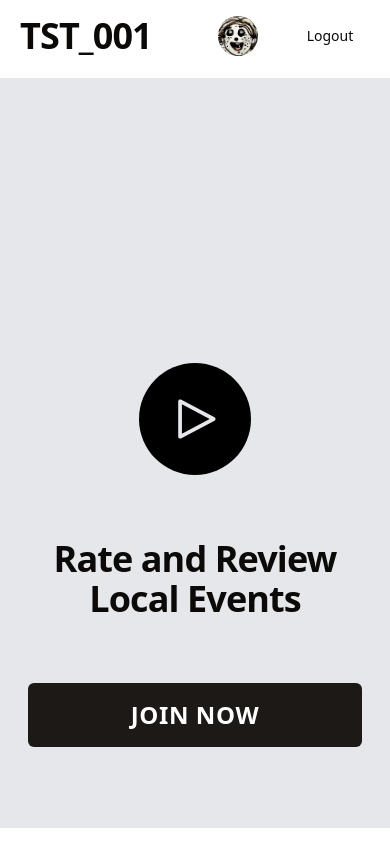
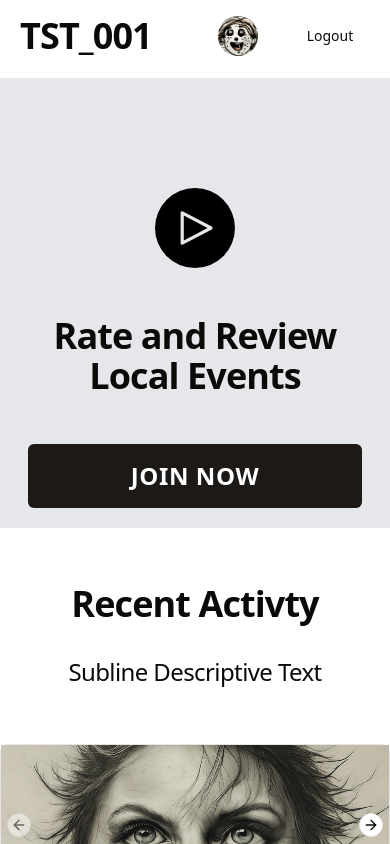
Before and after one commit to rallsbrown/shadcn_test_001, a React (Vite) app: page / in a window 390 px wide. Shown: the top 844 px of the page. Built offline with nearby package versions, Linux system fonts and the light colour scheme.

Commit message:
adjusted hero responsiveness for phones

```diff
--- a/src/components/Hero.tsx
+++ b/src/components/Hero.tsx
@@ -3,17 +3,17 @@ import { Button } from "./ui/button";
 
 const Hero = () => {
   return (
-    <div className="hero mb-14 mt-4 flex h-[750px] w-full flex-col items-center bg-gray-200 max-sm:px-7">
-      <div className="hero-content mt-[285px] flex flex-col items-center justify-center">
-        <Button className="flex h-28 w-28 items-center justify-center rounded-full bg-black">
-          <PlayIcon className="h-14 w-14 text-gray-200" />
+    <div className="hero mb-14 mt-4 flex h-[750px] w-full flex-col items-center bg-gray-200 max-sm:h-[450px] max-sm:px-7">
+      <div className="hero-content mt-[110px] flex flex-col items-center justify-center">
+        <Button className="flex h-28 w-28 items-center justify-center rounded-full bg-black max-sm:h-20 max-sm:w-20">
+          <PlayIcon className="h-14 w-14 text-gray-200 max-sm:h-12 max-sm:w-12" />
         </Button>
         <div className="">
-          <h1 className=" mt-16 scroll-m-20 text-center text-4xl font-extrabold tracking-tight lg:text-5xl">
+          <h1 className=" mt-16 scroll-m-20 text-center text-4xl font-extrabold tracking-tight max-sm:mt-12 lg:text-5xl">
             Rate and Review Local Events
           </h1>
         </div>
-        <Button className="mt-16 h-16 w-full max-w-[445px]">
+        <Button className="mt-16 h-16 w-full max-w-[445px] max-sm:mt-12">
           <div className="text-center text-2xl font-semibold leading-[28.80px] tracking-wide text-white">
             JOIN NOW
           </div>
```
